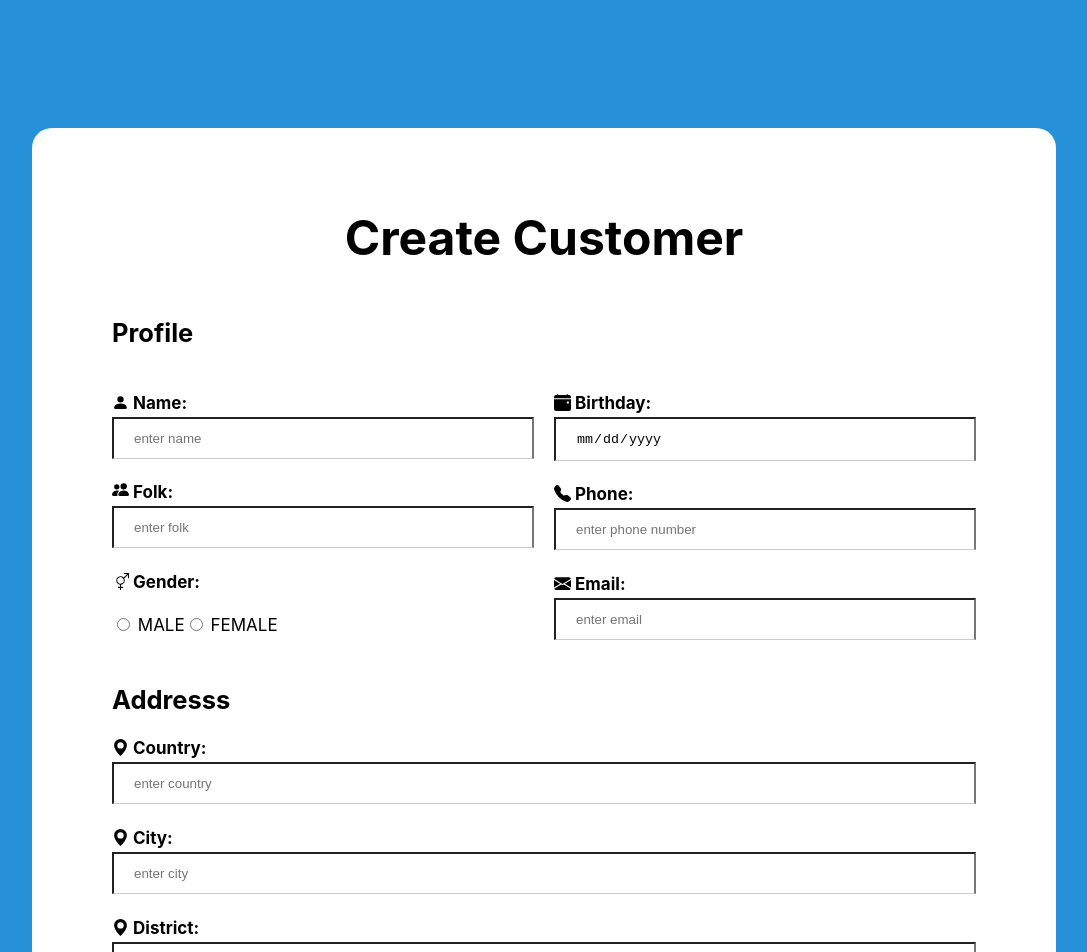
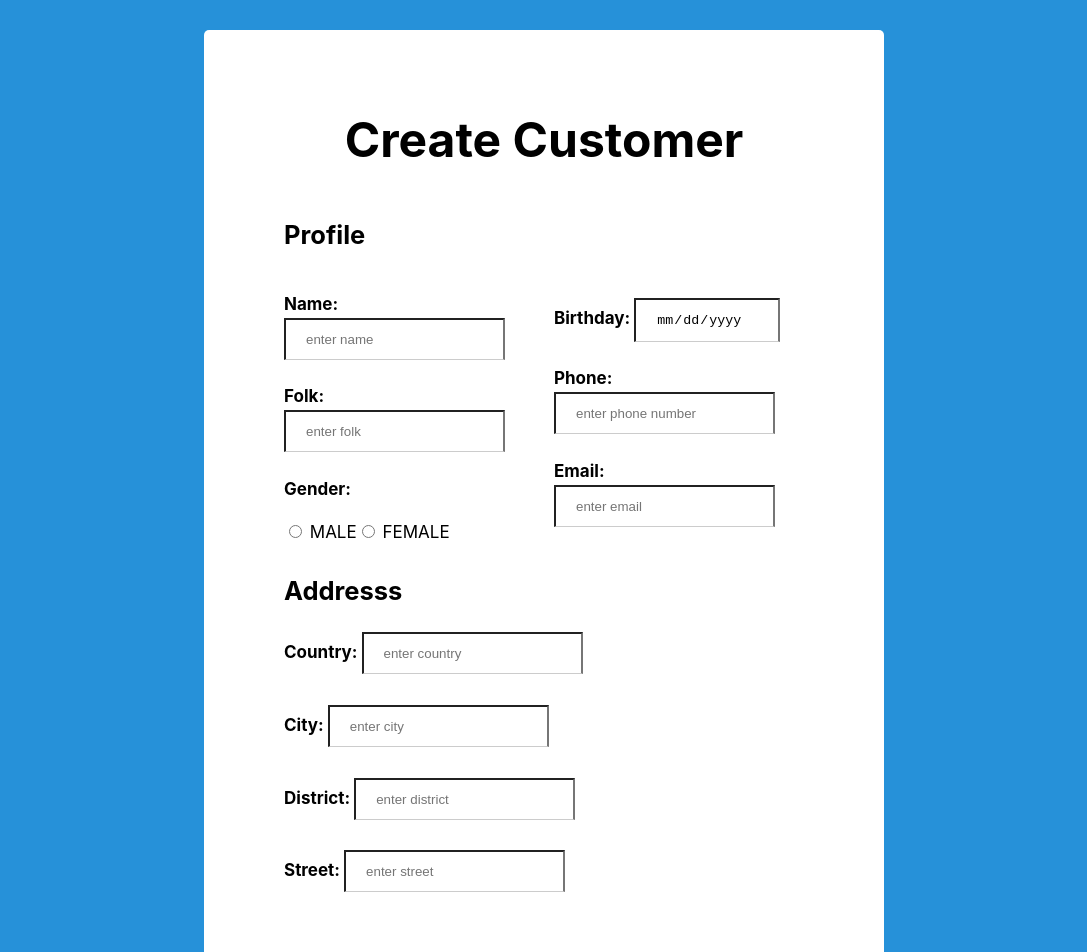
Before and after one commit to Tskiser/Quannie, a React (Create React App) app in the folder InsuranceCard/demofrontend/: page /create-customer in a window 1280 px wide. Shown: the top 952 px of the page, without its empty margins (96-1183 px from the left). Built offline with nearby package versions, Linux system fonts and the light colour scheme.

Commit message:
Revert "adding css and icon and fixing flex issue for createCustomer"

```diff
--- a/InsuranceCard/demofrontend/src/styles/createCustomer.scss
+++ b/InsuranceCard/demofrontend/src/styles/createCustomer.scss
@@ -1,7 +1,8 @@
 .container-create-Cus {
+    padding: 0 200px;
     font-size: 17px;
     background-color: #2691d9;
-    padding: 10%;
+    padding: 30px 300px;
 }
 
 .container-create-Cus h1 {
@@ -17,7 +18,7 @@
 .main-create-Cus {
     background-color: #fff;
     padding: 80px;
-    border-radius: 20px;
+    border-radius: 5px;
 }
 
 .flex-profile {
@@ -34,8 +35,6 @@
     display: inline-block;
     border-bottom: 1px solid #ccc;
     box-sizing: border-box;
-    display: flex;
-    width: 100%;
 }
 
 .container button:hover {
--- a/InsuranceCard/demofrontend/src/styles/createStaff.scss
+++ b/InsuranceCard/demofrontend/src/styles/createStaff.scss
@@ -17,7 +17,7 @@
 .main-create-staff {
     background-color: #fff;
     padding: 80px;
-    border-radius: 20px;
+    border-radius: 5px;
 }
 
 .flex-profile {
--- a/InsuranceCard/demofrontend/src/views/CreateCustomer.js
+++ b/InsuranceCard/demofrontend/src/views/CreateCustomer.js
@@ -1,15 +1,5 @@
 import { useState } from 'react';
 import '../styles/createCustomer.scss';
-import {
-  BsFillPersonFill,
-  BsFillCalendarEventFill,
-  BsFillTelephoneFill,
-  BsEnvelopeFill,
-  BsFillPeopleFill,
-  BsGenderAmbiguous,
-  BsGeoAltFill,
-} from "react-icons/bs";
-
 const GMale = 'male';
 const GFemale = 'female';
 const CreateCus = () => {
@@ -39,7 +29,7 @@ const CreateCus = () => {
             <div className="flex-container-profile">
               <div className="left-profile flex-profile">
                 <h4>
-                <BsFillPersonFill className="icon" /> Name:{' '}
+                  Name:{' '}
                   <input
                     placeholder="enter name"
                     value={profileCus.name}
@@ -52,7 +42,7 @@ const CreateCus = () => {
                   />
                 </h4>
                 <h4>
-                <BsFillPeopleFill className="input" /> Folk:{" "}
+                  Folk:{' '}
                   <input
                     placeholder="enter folk"
                     value={profileCus.folk}
@@ -65,7 +55,7 @@ const CreateCus = () => {
                   />
                 </h4>
                 <h4>
-                <BsGenderAmbiguous className="icon" /> Gender: <br />
+                  Gender: <br />
                 </h4>
                 <input
                   type="radio"
@@ -86,7 +76,7 @@ const CreateCus = () => {
               </div>
               <div className="right-profile flex-profile">
                 <h4>
-                <BsFillCalendarEventFill className="icon" /> Birthday:{' '}
+                  Birthday:{' '}
                   <input
                     type="date"
                     value={profileCus.birthday}
@@ -99,7 +89,7 @@ const CreateCus = () => {
                   />
                 </h4>
                 <h4>
-                <BsFillTelephoneFill className="icon" /> Phone:{' '}
+                  Phone:{' '}
                   <input
                     type="number"
                     placeholder="enter phone number"
@@ -113,7 +103,7 @@ const CreateCus = () => {
                   />
                 </h4>
                 <h4>
-                <BsEnvelopeFill className="icon" /> Email:{' '}
+                  Email:{' '}
                   <input
                     type="email"
                     placeholder="enter email"
@@ -132,7 +122,7 @@ const CreateCus = () => {
           <div className="Address">
             <h2>Addresss</h2>
             <h4>
-            <BsGeoAltFill className="icon" /> Country:{' '}
+              Country:{' '}
               <input
                 placeholder="enter country"
                 value={addressCus.country}
@@ -142,7 +132,7 @@ const CreateCus = () => {
               />
             </h4>
             <h4>
-            <BsGeoAltFill className="icon" /> City:{' '}
+              City:{' '}
               <input
                 placeholder="enter city"
                 value={addressCus.city}
@@ -152,7 +142,7 @@ const CreateCus = () => {
               />
             </h4>
             <h4>
-            <BsGeoAltFill className="icon" /> District:{' '}
+              District:{' '}
               <input
                 placeholder="enter district "
                 value={addressCus.district}
@@ -165,7 +155,7 @@ const CreateCus = () => {
               />
             </h4>
             <h4>
-            <BsGeoAltFill className="icon" /> Street:{' '}
+              Street:{' '}
               <input
                 placeholder="enter street"
                 value={addressCus.street}
```
